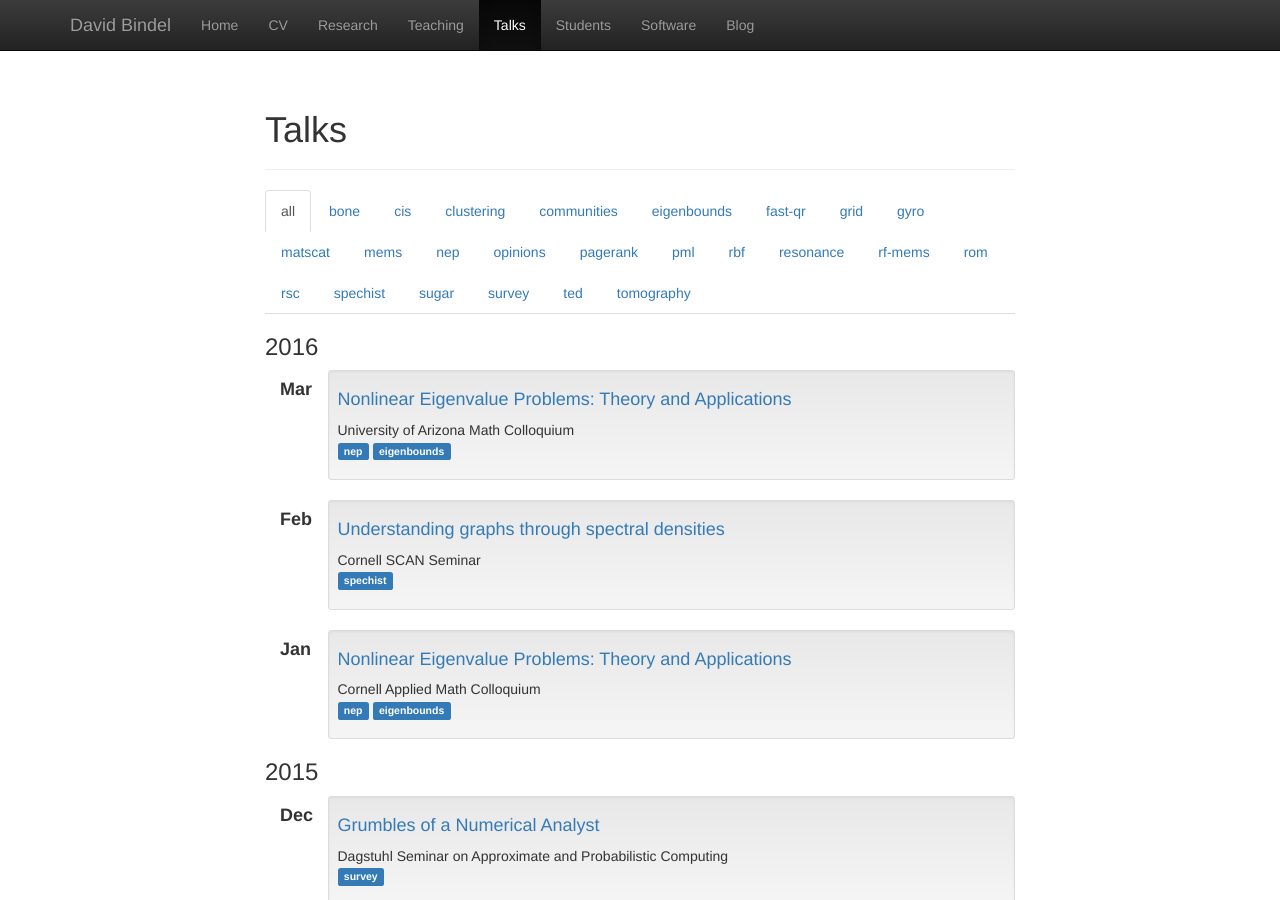
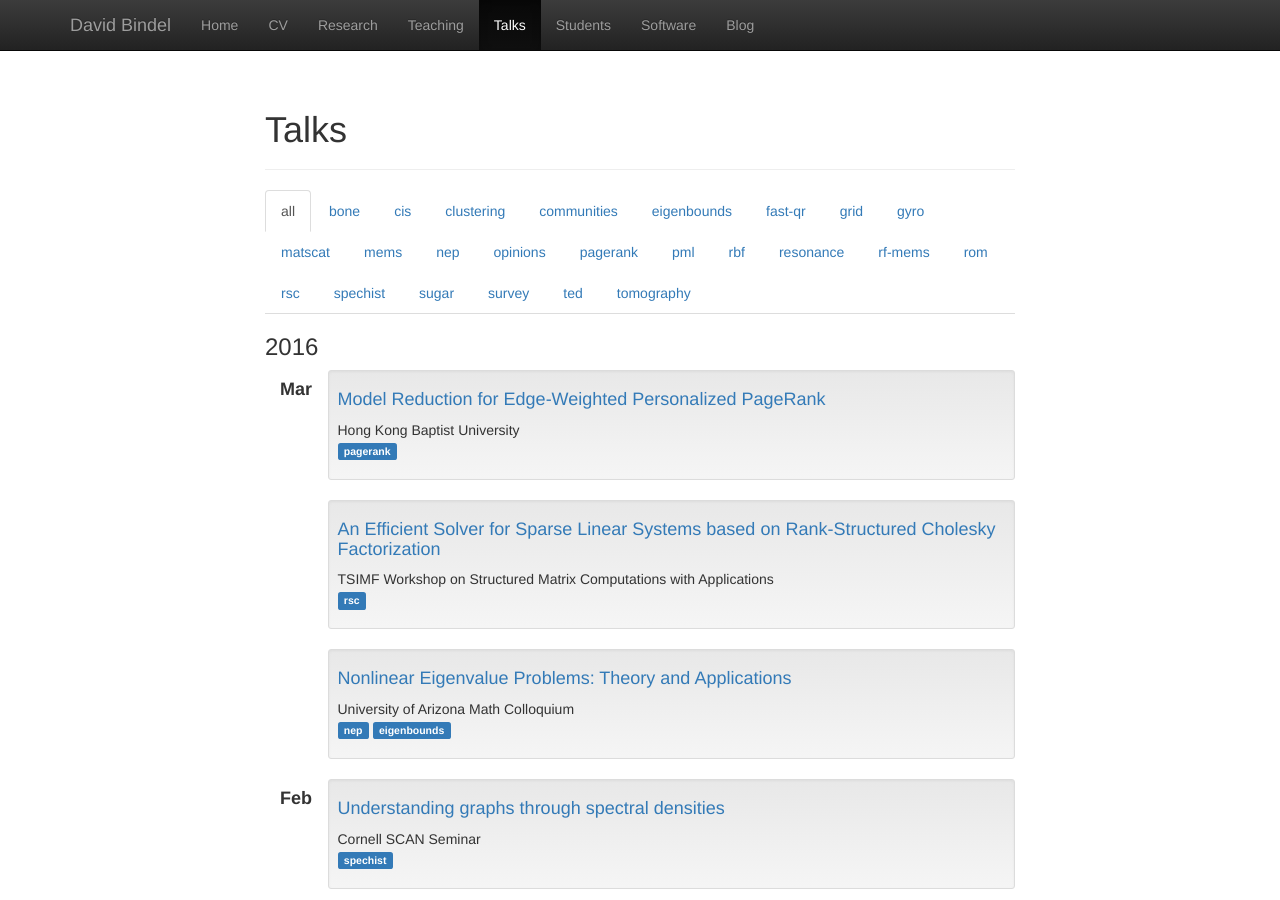
Before and after one commit to dbindel/cornell_web, a Jekyll site: the page built from talks.html, in a window 1280 px wide and 900 px high. Built offline with Jekyll 4.4.1, drawn with Linux system fonts in a browser that asks for light colours; nearby versions of some CDN libraries.

Commit message:
Added presentations for Sanya and HKBU.

```diff
--- a/_data/present.yml
+++ b/_data/present.yml
@@ -983,3 +983,17 @@
   tags: [nep, eigenbounds]
   where: University of Arizona Math Colloquium
   type: colloquium
+-
+  date: 2016-03
+  file: sanya/sanya-mar16.pdf
+  title: "An Efficient Solver for Sparse Linear Systems based on Rank-Structured Cholesky Factorization"
+  tags: [rsc]
+  where: TSIMF Workshop on Structured Matrix Computations with Applications
+  type: invited
+-
+  date: 2016-03
+  file: hkbu/hkbu-mar16.pdf
+  title: "Model Reduction for Edge-Weighted Personalized PageRank"
+  tags: [pagerank]
+  where: Hong Kong Baptist University
+  type: seminar
```
